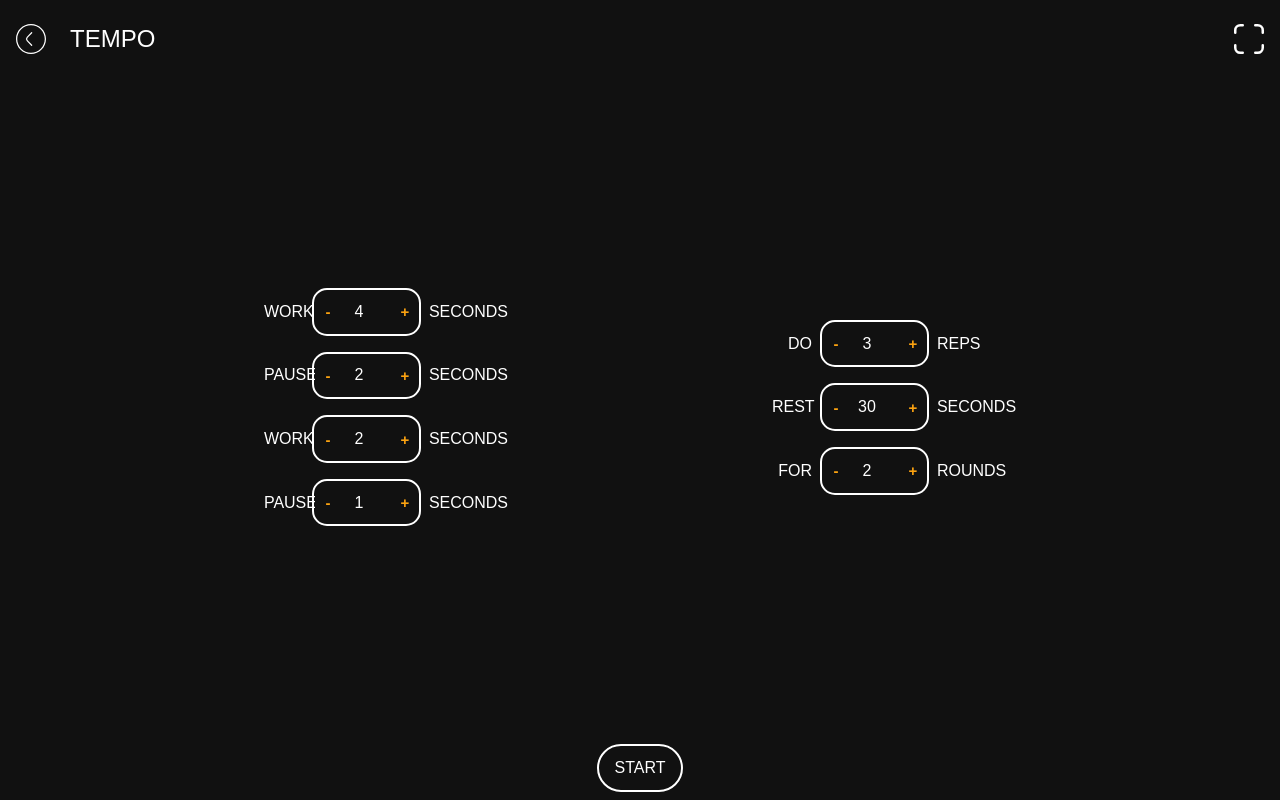
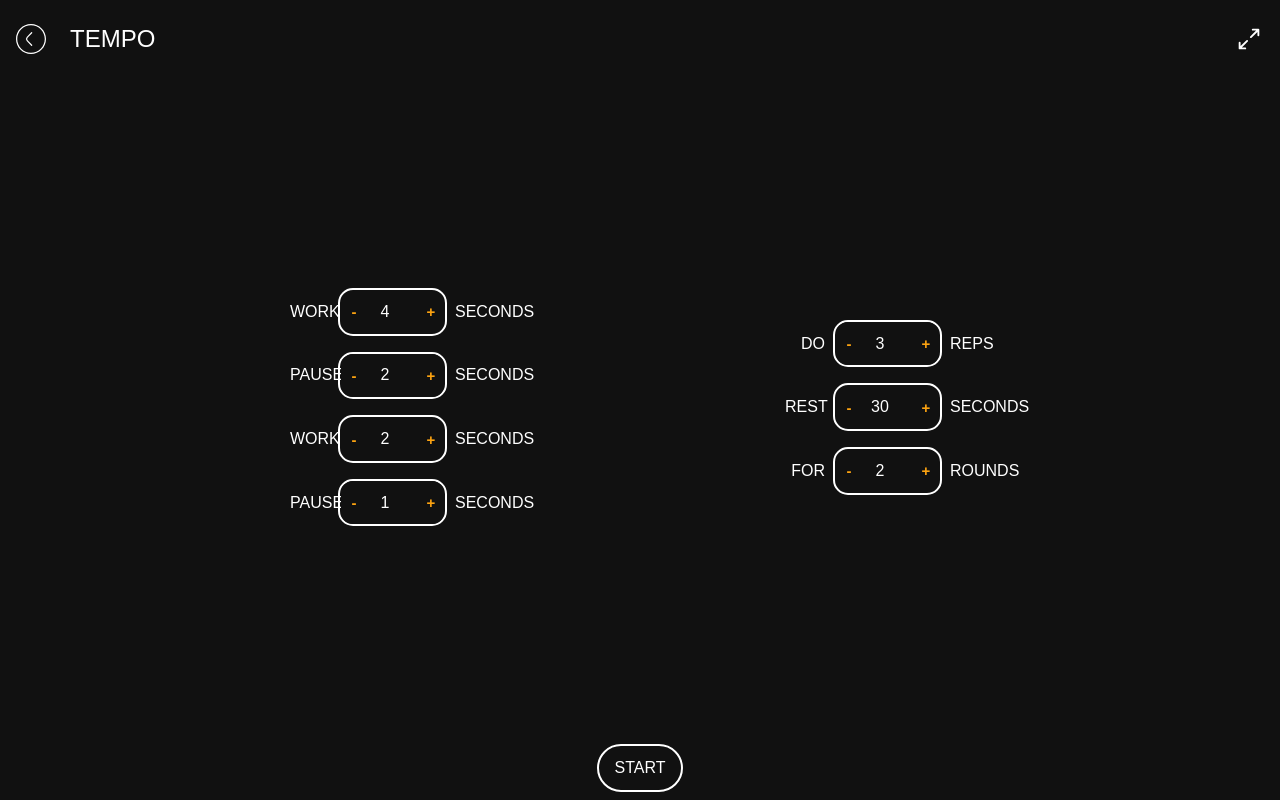
Before and after one commit to Netsbump/tempo-app, a React (Vite) app: page /#/tempo-input in a window 1280 px wide. Built offline with nearby package versions, Linux system fonts and the light colour scheme; a web font is replaced by a local one.

Commit message:
update img fullscreen/normalscreen

```diff
--- a/src/components/customInput/CustomInput.module.css
+++ b/src/components/customInput/CustomInput.module.css
@@ -26,7 +26,7 @@
     margin: 4px 2px;
     cursor: pointer;
     width: 26px;
-    height: 41px;
+    height: 42.5px;
     font-weight: bold;
     position: absolute;
 }
@@ -67,6 +67,6 @@
 }
 
 .duration{
-    flex: 1;
     text-align: start;
+    width: 40px;
 }
--- a/src/components/fullScreenButton/FullScreenButton.tsx
+++ b/src/components/fullScreenButton/FullScreenButton.tsx
@@ -1,17 +1,30 @@
-import React, { useEffect } from 'react';
+import React, { useState, useEffect } from 'react';
 import styles from './FullScreenButton.module.css';
-import fullScreen from '../../assets/img/full-screen.svg'
+import fullScreenIcon from '../../assets/img/arrows-out-simple.svg'
+import normalScreenIcon from '../../assets/img/arrows-in-simple.svg'
 
 export const FullScreenButton: React.FC = () => {
+  const [isFullScreen, setIsFullScreen] = useState<boolean>(false);
+
   const toggleFullScreen = () => {
     if (!document.fullscreenElement) {
         document.documentElement.requestFullscreen();
+        setIsFullScreen(true);
     } else {
         document.exitFullscreen();
+        setIsFullScreen(false);
     }
   };
 
   useEffect(() => {
+
+    // Update the state when the fullscreen change event occurs
+    const handleFullScreenChange = () => {
+      setIsFullScreen(!!document.fullscreenElement);
+    };
+
+    document.addEventListener('fullscreenchange', handleFullScreenChange);
+
     const acquireWakeLock = async () => {
       if ('wakeLock' in navigator) {
         try {
@@ -31,9 +44,20 @@ export const FullScreenButton: React.FC = () => {
     };
 
     acquireWakeLock();
+
+    // Clean up the event listener when the component unmounts
+    return () => {
+      document.removeEventListener('fullscreenchange', handleFullScreenChange);
+    };
+
   }, []);
 
   return (
-    <img className={styles.img} src={fullScreen} alt='Fullscreen' onClick={toggleFullScreen} />
+    <img
+      className={styles.img}
+      // src={fullScreen} alt='Fullscreen'
+      src={isFullScreen ? normalScreenIcon : fullScreenIcon}
+      alt={isFullScreen ? 'Normal Screen' : 'Full Screen'}
+      onClick={toggleFullScreen} />
   );
 };
```
Also changed, not shown: src/assets/img/arrows-in-simple.svg (added), src/assets/img/arrows-out-simple.svg (added), 8 other files (tests, documents, lock files or other folders).
